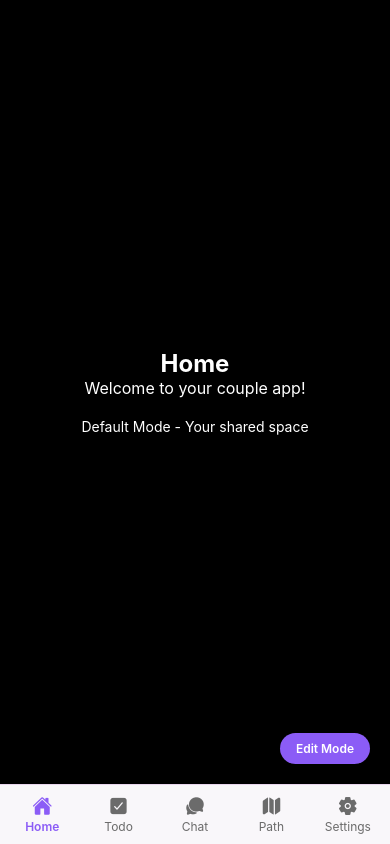
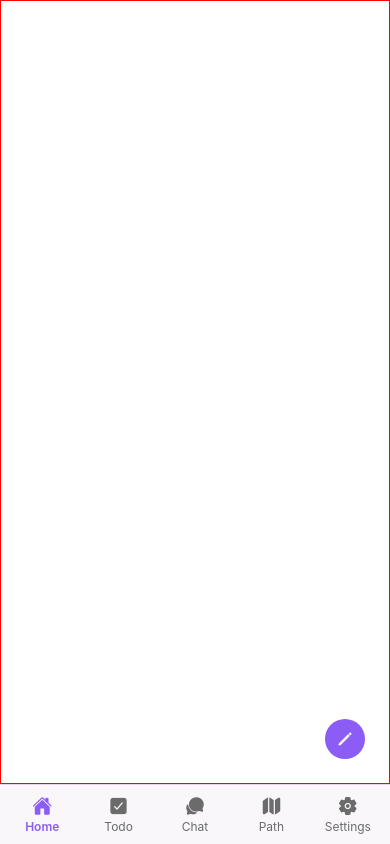
Before and after one commit to jeremyf2020/couple-app, a React Native app: screen / in a window 390 px wide. Built offline with nearby package versions, Linux system fonts and the light colour scheme.

Commit message:
finish edit mode animtation

```diff
--- a/package.json
+++ b/package.json
@@ -18,7 +18,8 @@
     "react": "19.0.0",
     "react-dom": "19.0.0",
     "react-native": "0.79.5",
-    "react-native-web": "^0.20.0"
+    "react-native-web": "^0.20.0",
+    "react-native-webview": "^13.15.0"
   },
   "devDependencies": {
     "@babel/core": "^7.25.2",
--- /dev/null
+++ b/src/components/home/AnimatedFilm.tsx
@@ -0,0 +1,26 @@
+import React from "react";
+import { Animated } from "react-native";
+
+interface AnimatedFilmProps {
+  scaleAnim: Animated.Value;
+  translateAnim: Animated.Value;
+  children: React.ReactNode;
+}
+
+export const AnimatedFilm = ({
+  scaleAnim,
+  translateAnim,
+  children,
+}: AnimatedFilmProps) => {
+  return (
+    <Animated.View
+      style={{
+        transform: [{ translateX: translateAnim }, { scale: scaleAnim }],
+        flex: 1,
+        transformOrigin: "left center",
+      }}
+    >
+      {children}
+    </Animated.View>
+  );
+};
--- /dev/null
+++ b/src/components/home/CurrentFilm.tsx
@@ -0,0 +1,45 @@
+import { useState } from "react";
+import { homeStyles } from "../../style/home";
+import { commonStyles, spacing } from "../../style/theme";
+import { View, TouchableOpacity } from "react-native";
+import { Ionicons } from "@expo/vector-icons";
+
+interface CurrentFilmProps {
+  toggleEditMode: () => void;
+  isEditMode: boolean;
+}
+
+export const CurrentFilm = ({
+  toggleEditMode,
+  isEditMode,
+}: CurrentFilmProps) => {
+  const [backgroundColour, setBackgroundColour] = useState("white");
+
+  return (
+    <View
+      style={[
+        homeStyles.container,
+        {
+          backgroundColor: backgroundColour,
+          borderColor: "red",
+          borderWidth: 1,
+        },
+      ]}
+    >
+      <TouchableOpacity
+        style={[commonStyles.circleButton, homeStyles.editButton]}
+        onPress={toggleEditMode}
+      >
+        {isEditMode ? (
+          <Ionicons
+            name="chevron-back-outline"
+            size={spacing.md}
+            color="white"
+          />
+        ) : (
+          <Ionicons name="pencil" size={spacing.md} color="white" />
+        )}
+      </TouchableOpacity>
+    </View>
+  );
+};
--- /dev/null
+++ b/src/components/home/EditMode.tsx
@@ -0,0 +1,47 @@
+import React, { useEffect, useRef } from "react";
+import { View, Animated } from "react-native";
+import { CurrentFilm } from "./CurrentFilm";
+import { AnimatedFilm } from "./AnimatedFilm";
+import { editModeStyles } from "../../style/home/editMode";
+
+interface EditModeProps {
+  toggleEditMode: () => void;
+  scaleAnim: Animated.Value;
+  translateAnim: Animated.Value;
+  animateDuration: number;
+}
+
+export const EditMode = ({
+  toggleEditMode,
+  scaleAnim,
+  translateAnim,
+  animateDuration,
+}: EditModeProps) => {
+  const toolboxOpacity = useRef(new Animated.Value(0)).current;
+
+  useEffect(() => {
+    // Start toolbox fade-in after 3000ms (when scaling animation completes)
+    const timer = setTimeout(() => {
+      Animated.timing(toolboxOpacity, {
+        toValue: 1,
+        duration: animateDuration,
+        useNativeDriver: false,
+      }).start();
+    }, animateDuration);
+
+    return () => clearTimeout(timer);
+  }, []);
+
+  return (
+    <>
+      <Animated.View
+        style={[editModeStyles.toolbox, { opacity: toolboxOpacity }]}
+      ></Animated.View>
+      <View style={editModeStyles.filmContainer}>
+        <AnimatedFilm scaleAnim={scaleAnim} translateAnim={translateAnim}>
+          <CurrentFilm toggleEditMode={toggleEditMode} isEditMode={true} />
+        </AnimatedFilm>
+      </View>
+    </>
+  );
+};
--- a/src/pages/Home.tsx
+++ b/src/pages/Home.tsx
@@ -1,65 +1,64 @@
-import React, { useState } from 'react';
-import { View, Text, TouchableOpacity, SafeAreaView } from 'react-native';
-import { typography } from '../style/theme';
-import { homeStyles } from '../style/home';
-
-type ViewMode = 'default' | 'editMode';
+import React, { useEffect, useRef, useState } from "react";
+import {
+  View,
+  Text,
+  TouchableOpacity,
+  StyleSheet,
+  Animated,
+} from "react-native";
+import { homeStyles } from "../style/home";
+import { commonStyles, spacing, dimensions, animations } from "../style/theme";
+import { toolboxWidth, stripsHolesWidth } from "../style/home/editMode";
+import { Ionicons } from "@expo/vector-icons";
+import { CurrentFilm } from "../components/home/CurrentFilm";
+import { EditMode } from "../components/home/EditMode";
+import { AnimatedFilm } from "../components/home/AnimatedFilm";
 
 export default function Home() {
-  const [mode, setMode] = useState<ViewMode>('default');
-
-  const toggleMode = () => {
-    setMode(mode === 'default' ? 'editMode' : 'default');
+  const [isEditMode, setIsEditMode] = useState(false);
+  const scaleAnim = useRef(new Animated.Value(1)).current;
+  const translateAnim = useRef(new Animated.Value(0)).current;
+  const animateDuration = 300;
+  const currentFilmOffset = toolboxWidth + stripsHolesWidth;
+  const toggleEditMode = (): void => {
+    setIsEditMode(!isEditMode);
   };
 
-  const renderFilmHoles = () => {
-    const holes = [];
-    for (let i = 0; i < 30; i++) {
-      holes.push(<View key={i} style={homeStyles.filmHole} />);
-    }
-    return holes;
-  };
+  console.log(currentFilmOffset);
 
-  if (mode === 'editMode') {
-    return (
-      <SafeAreaView style={homeStyles.filmStripMode}>
-        <TouchableOpacity style={homeStyles.modeToggle} onPress={toggleMode}>
-          <Text style={homeStyles.modeToggleText}>Default</Text>
-        </TouchableOpacity>
-
-        <View style={homeStyles.filmStripContainer}>
-          <View style={homeStyles.filmHoles}>
-            {renderFilmHoles()}
-          </View>
-          <View style={homeStyles.filmHolesRight}>
-            {renderFilmHoles()}
-          </View>
-          <View style={homeStyles.filmStripBorder} />
-          <View style={homeStyles.filmStripBorderBottom} />
-
-          <View style={homeStyles.filmContent}>
-            <Text style={typography.title}>Home</Text>
-            <Text style={typography.body}>Welcome to your couple app!</Text>
-            <Text style={[typography.caption, { marginTop: 20, textAlign: 'center' }]}>
-              Edit Mode - Capture your memories together
-            </Text>
-          </View>
-        </View>
-      </SafeAreaView>
-    );
-  }
+  useEffect(() => {
+    /* Run both animations in parallel */
+    Animated.parallel([
+      Animated.timing(scaleAnim, {
+        toValue: isEditMode ? animations.editModeScale : 1,
+        duration: animateDuration,
+        useNativeDriver: false,
+      }),
+      Animated.timing(translateAnim, {
+        toValue: isEditMode ? currentFilmOffset : 0,
+        duration: animateDuration,
+        useNativeDriver: false,
+      }),
+    ]).start();
+  }, [isEditMode]);
 
   return (
-    <SafeAreaView style={homeStyles.backgroundMode}>
-      <TouchableOpacity style={homeStyles.modeToggle} onPress={toggleMode}>
-        <Text style={homeStyles.modeToggleText}>Edit Mode</Text>
-      </TouchableOpacity>
-
-      <Text style={[typography.title, homeStyles.lightText]}>Home</Text>
-      <Text style={[typography.body, homeStyles.lightText]}>Welcome to your couple app!</Text>
-      <Text style={[typography.caption, homeStyles.lightText, { marginTop: 20, textAlign: 'center' }]}>
-        Default Mode - Your shared space
-      </Text>
-    </SafeAreaView>
+    <>
+      {isEditMode ? (
+        <EditMode
+          toggleEditMode={toggleEditMode}
+          scaleAnim={scaleAnim}
+          translateAnim={translateAnim}
+          animateDuration={animateDuration}
+        />
+      ) : (
+        <AnimatedFilm scaleAnim={scaleAnim} translateAnim={translateAnim}>
+          <CurrentFilm
+            toggleEditMode={toggleEditMode}
+            isEditMode={isEditMode}
+          />
+        </AnimatedFilm>
+      )}
+    </>
   );
 }
--- a/src/style/home.ts
+++ /dev/null
@@ -1,98 +0,0 @@
-import { StyleSheet } from "react-native";
-import { colors, spacing, dimensions } from "./theme";
-
-export const homeStyles = StyleSheet.create({
-  container: {
-    flex: 1,
-    backgroundColor: colors.background,
-  },
-  backgroundMode: {
-    flex: 1,
-    alignItems: "center",
-    justifyContent: "center",
-    padding: spacing.md,
-    backgroundColor: "#000000",
-  },
-  filmStripMode: {
-    flex: 1,
-    backgroundColor: "#1a1a1a",
-    position: "relative",
-  },
-  filmStripContainer: {
-    flex: 1,
-    backgroundColor: "#2a2a2a",
-    marginHorizontal: spacing.lg,
-    marginVertical: spacing.xl,
-    borderRadius: 12,
-    overflow: "hidden",
-    position: "relative",
-  },
-  filmHoles: {
-    position: "absolute",
-    left: 0,
-    top: 0,
-    bottom: 0,
-    width: 20,
-    backgroundColor: "#1a1a1a",
-    zIndex: 2,
-  },
-  filmHolesRight: {
-    position: "absolute",
-    right: 0,
-    top: 0,
-    bottom: 0,
-    width: 20,
-    backgroundColor: "#1a1a1a",
-    zIndex: 2,
-  },
-  filmHole: {
-    width: 8,
-    height: 12,
-    backgroundColor: "#000000",
-    marginLeft: 6,
-    marginVertical: 8,
-    borderRadius: 2,
-  },
-  filmContent: {
-    flex: 1,
-    backgroundColor: "#f5f5f5",
-    marginHorizontal: 20,
-    alignItems: "center",
-    justifyContent: "center",
-    padding: spacing.lg,
-  },
-  modeToggle: {
-    position: "absolute",
-    bottom: 20,
-    right: 20,
-    backgroundColor: colors.primary,
-    paddingHorizontal: spacing.md,
-    paddingVertical: spacing.sm,
-    borderRadius: 20,
-    zIndex: 10,
-  },
-  modeToggleText: {
-    color: colors.background,
-    fontWeight: "600",
-    fontSize: 12,
-  },
-  lightText: {
-    color: "#FFFFFF",
-  },
-  filmStripBorder: {
-    position: "absolute",
-    top: 0,
-    left: 20,
-    right: 20,
-    height: 2,
-    backgroundColor: "#000000",
-  },
-  filmStripBorderBottom: {
-    position: "absolute",
-    bottom: 0,
-    left: 20,
-    right: 20,
-    height: 2,
-    backgroundColor: "#000000",
-  },
-});
--- /dev/null
+++ b/src/style/home/editMode.ts
@@ -0,0 +1,39 @@
+import { StyleSheet } from "react-native";
+import { colors, spacing, dimensions, margins, animations } from "../theme";
+
+export const toolboxWidth = spacing.xxl + margins.md;
+
+export const stripsHolesWidth =
+  (dimensions.screenWidth * (1 - animations.editModeScale) - toolboxWidth) / 2;
+console.log("screenWidth", dimensions.screenWidth);
+console.log("animations.editModeScale", animations.editModeScale);
+console.log(
+  "Reaminging",
+  (dimensions.screenWidth * (1 - animations.editModeScale)) / 2
+);
+
+console.log("toolboxWidth", toolboxWidth);
+
+console.log("stripsHolesWidth", stripsHolesWidth);
+
+export const editModeStyles = StyleSheet.create({
+  toolbox: {
+    width: toolboxWidth,
+    borderColor: "black",
+    borderWidth: 1,
+    // backgroundColor: colors.secondary,
+    position: "absolute",
+    left: 0,
+    top: 0,
+    bottom: 0,
+    zIndex: 1,
+  },
+  stripsHoles: {
+    width: stripsHolesWidth,
+    backgroundColor: colors.border,
+  },
+  filmContainer: {
+    flex: 1,
+    marginLeft: 0,
+  },
+});
--- /dev/null
+++ b/src/style/home/index.ts
@@ -0,0 +1,105 @@
+import { StyleSheet } from "react-native";
+import { colors, spacing, dimensions } from "../theme";
+
+export const homeStyles = StyleSheet.create({
+  container: {
+    flex: 1,
+    backgroundColor: colors.background,
+  },
+  editButton: {
+    position: "absolute",
+    bottom: spacing.md,
+    right: spacing.md,
+    margin: spacing.sm,
+  },
+
+  // backgroundMode: {
+  //   flex: 1,
+  //   alignItems: "center",
+  //   justifyContent: "center",
+  //   padding: spacing.md,
+  //   backgroundColor: "#000000",
+  // },
+  // filmStripMode: {
+  //   flex: 1,
+  //   backgroundColor: "#1a1a1a",
+  //   position: "relative",
+  // },
+  // filmStripContainer: {
+  //   flex: 1,
+  //   backgroundColor: "#2a2a2a",
+  //   marginHorizontal: spacing.lg,
+  //   marginVertical: spacing.xl,
+  //   borderRadius: 12,
+  //   overflow: "hidden",
+  //   position: "relative",
+  // },
+  // filmHoles: {
+  //   position: "absolute",
+  //   left: 0,
+  //   top: 0,
+  //   bottom: 0,
+  //   width: 20,
+  //   backgroundColor: "#1a1a1a",
+  //   zIndex: 2,
+  // },
+  // filmHolesRight: {
+  //   position: "absolute",
+  //   right: 0,
+  //   top: 0,
+  //   bottom: 0,
+  //   width: 20,
+  //   backgroundColor: "#1a1a1a",
+  //   zIndex: 2,
+  // },
+  // filmHole: {
+  //   width: 8,
+  //   height: 12,
+  //   backgroundColor: "#000000",
+  //   marginLeft: 6,
+  //   marginVertical: 8,
+  //   borderRadius: 2,
+  // },
+  // filmContent: {
+  //   flex: 1,
+  //   backgroundColor: "#f5f5f5",
+  //   marginHorizontal: 20,
+  //   alignItems: "center",
+  //   justifyContent: "center",
+  //   padding: spacing.lg,
+  // },
+  // modeToggle: {
+  //   position: "absolute",
+  //   bottom: 20,
+  //   right: 20,
+  //   backgroundColor: colors.primary,
+  //   paddingHorizontal: spacing.md,
+  //   paddingVertical: spacing.sm,
+  //   borderRadius: 20,
+  //   zIndex: 10,
+  // },
+  // modeToggleText: {
+  //   color: colors.background,
+  //   fontWeight: "600",
+  //   fontSize: 12,
+  // },
+  // lightText: {
+  //   color: "#FFFFFF",
+  // },
+  // filmStripBorder: {
+  //   position: "absolute",
+  //   top: 0,
+  //   left: 20,
+  //   right: 20,
+  //   height: 2,
+  //   backgroundColor: "#000000",
+  // },
+  // filmStripBorderBottom: {
+  //   position: "absolute",
+  //   bottom: 0,
+  //   left: 20,
+  //   right: 20,
+  //   height: 2,
+  //   backgroundColor: "#000000",
+  // },
+});
--- a/src/style/theme.ts
+++ b/src/style/theme.ts
@@ -22,6 +22,16 @@ export const spacing = {
   md: 16,
   lg: 24,
   xl: 32,
+  xxl: 40,
+  xxxl: 48,
+};
+
+export const margins = {
+  xs: 2,
+  sm: 4,
+  md: 8,
+  lg: 12,
+  xl: 16,
 };
 
 export const dimensions = {
@@ -29,6 +39,10 @@ export const dimensions = {
   screenHeight,
   tabBarHeight: 60,
   headerHeight: 44,
+};
+
+export const animations = {
+  editModeScale: 0.8,
 };
 
 export const typography = {
@@ -95,6 +109,16 @@ export const commonStyles = StyleSheet.create({
     fontWeight: "600",
     fontSize: 16,
   },
+  circleButton: {
+    backgroundColor: colors.primary,
+    borderRadius: spacing.xl,
+    width: spacing.xxl,
+    height: spacing.xxl,
+    alignItems: "center",
+    justifyContent: "center",
+    marginVertical: spacing.sm,
+  },
+
   input: {
     borderWidth: 1,
     borderColor: colors.border,
```
Also changed, not shown: 1 other file (tests, documents, lock files or other folders).
